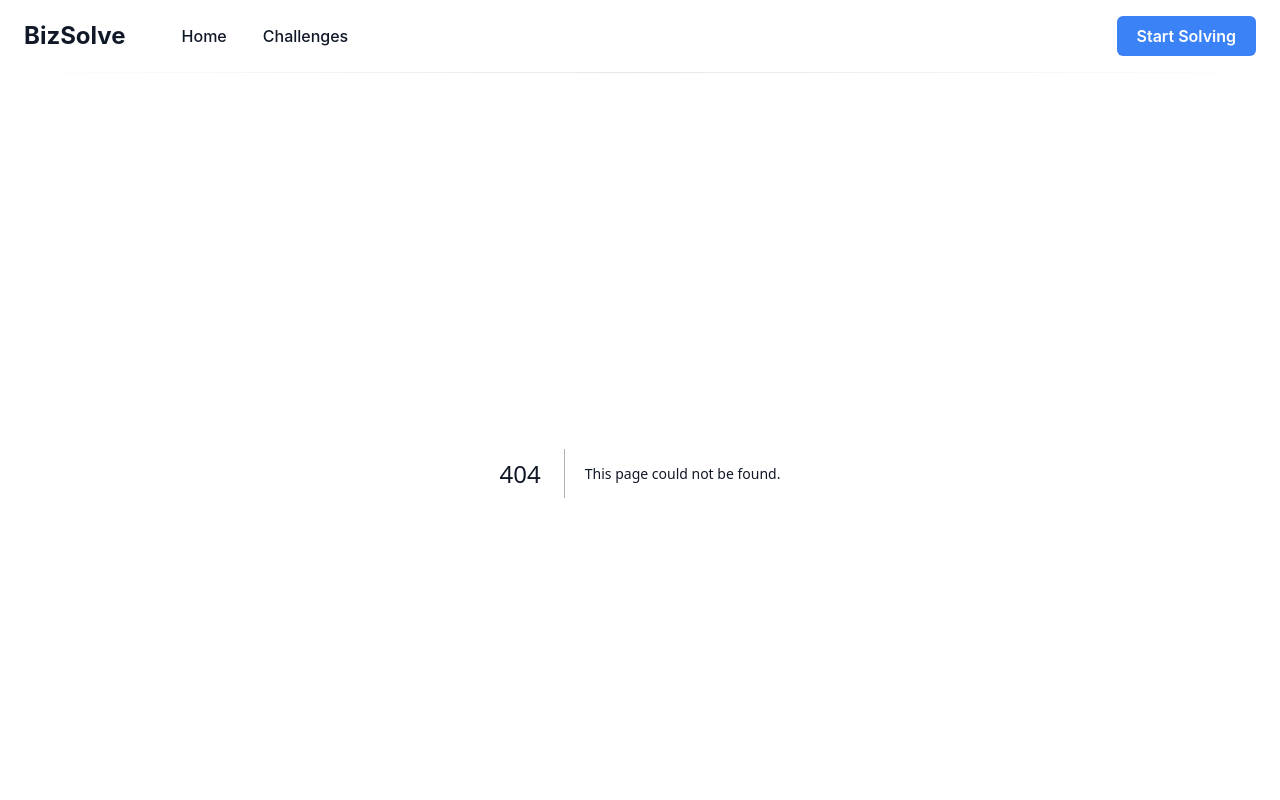
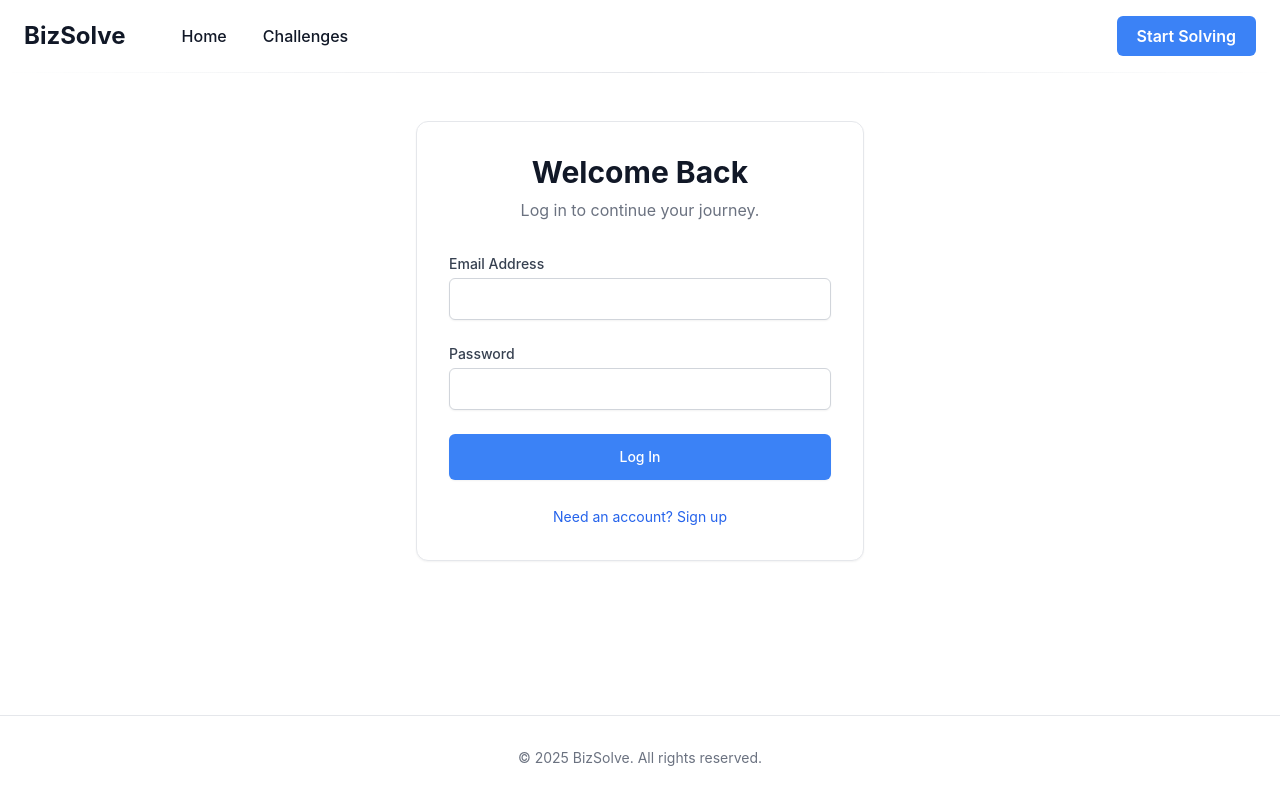
Before and after one commit to Rtuber1231/bizzolve, a Next.js app: page /auth in a window 1280 px wide. Before the commit this address had no page. Shown: the top 800 px of the page. Built offline with nearby package versions, Linux system fonts and the light colour scheme.

Commit message:
Create auth.js

```diff
--- /dev/null
+++ b/pages/auth.js
@@ -0,0 +1,58 @@
+// FILE: /pages/auth.js
+// DESC: A new page for user signup and login.
+
+import React, { useState } from 'react';
+import Head from 'next/head';
+
+export default function AuthPage() {
+  const [isLogin, setIsLogin] = useState(true);
+
+  return (
+    <>
+      <Head>
+        <title>{isLogin ? 'Login' : 'Sign Up'} - BizSolve</title>
+      </Head>
+      <div className="container mx-auto px-6 py-12 flex justify-center fade-in">
+        <div className="w-full max-w-md">
+          <div className="bg-white dark:bg-gray-800/70 border border-gray-200 dark:border-gray-700 rounded-xl p-8 shadow-sm">
+            <h2 className="text-3xl font-bold text-center mb-2">{isLogin ? 'Welcome Back' : 'Create an Account'}</h2>
+            <p className="text-brand-secondary dark:text-gray-400 text-center mb-8">
+              {isLogin ? 'Log in to continue your journey.' : 'Join the network of top solvers and companies.'}
+            </p>
+
+            <form className="space-y-6">
+              {!isLogin && (
+                <div>
+                  <label htmlFor="name" className="block text-sm font-medium text-gray-700 dark:text-gray-300">Full Name</label>
+                  <input type="text" name="name" id="name" required className="mt-1 block w-full px-3 py-2 bg-white dark:bg-gray-900 border border-gray-300 dark:border-gray-600 rounded-md shadow-sm placeholder-gray-400 focus:outline-none focus:ring-blue-500 focus:border-blue-500" />
+                </div>
+              )}
+
+              <div>
+                <label htmlFor="email" className="block text-sm font-medium text-gray-700 dark:text-gray-300">Email Address</label>
+                <input type="email" name="email" id="email" required className="mt-1 block w-full px-3 py-2 bg-white dark:bg-gray-900 border border-gray-300 dark:border-gray-600 rounded-md shadow-sm placeholder-gray-400 focus:outline-none focus:ring-blue-500 focus:border-blue-500" />
+              </div>
+
+              <div>
+                <label htmlFor="password" className="block text-sm font-medium text-gray-700 dark:text-gray-300">Password</label>
+                <input type="password" name="password" id="password" required className="mt-1 block w-full px-3 py-2 bg-white dark:bg-gray-900 border border-gray-300 dark:border-gray-600 rounded-md shadow-sm placeholder-gray-400 focus:outline-none focus:ring-blue-500 focus:border-blue-500" />
+              </div>
+
+              <div>
+                <button type="submit" className="w-full flex justify-center py-3 px-4 border border-transparent rounded-md shadow-sm text-sm font-medium text-white bg-brand-signature hover:opacity-90 focus:outline-none focus:ring-2 focus:ring-offset-2 focus:ring-blue-500">
+                  {isLogin ? 'Log In' : 'Create Account'}
+                </button>
+              </div>
+            </form>
+
+            <div className="mt-6 text-center">
+              <button onClick={() => setIsLogin(!isLogin)} className="text-sm text-blue-600 dark:text-blue-400 hover:underline">
+                {isLogin ? 'Need an account? Sign up' : 'Already have an account? Log in'}
+              </button>
+            </div>
+          </div>
+        </div>
+      </div>
+    </>
+  );
+}
```
